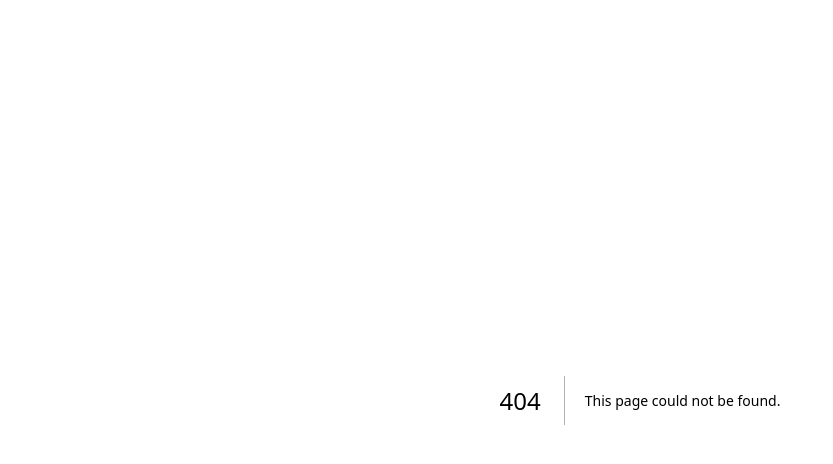
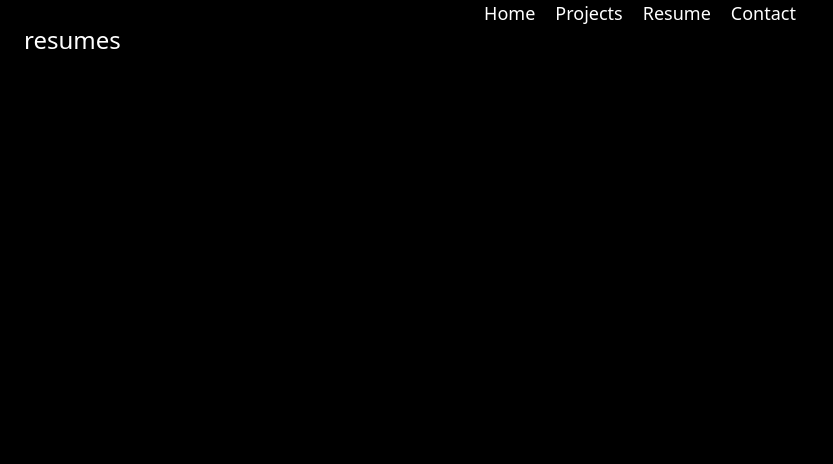
Before and after one commit to sujalcharati/portfolio, a Next.js app: page /Resume in a window 1280 px wide. Before the commit this address had no page. Shown: the top 464 px of the page, without its empty margins (0-833 px from the left). Built offline with nearby package versions, Linux system fonts and the light colour scheme.

Commit message:
navigation projects

```diff
--- /dev/null
+++ b/app/Contact/page..tsx
@@ -0,0 +1,7 @@
+"use client"
+import { Header } from "../components/Header"
+export default function Contact(){
+    return <div>
+           <Header/>
+    </div>
+}
--- a/app/Projects/page.tsx
+++ b/app/Projects/page.tsx
@@ -1,6 +1,8 @@
+import { Header } from "../components/Header"
 import { Projects as ProjectComponent } from "../components/Projects"
 export default function Projects(){
     return <div>
+        <Header/>
         <ProjectComponent />
     </div>
 }
--- /dev/null
+++ b/app/Resume/page.tsx
@@ -0,0 +1,8 @@
+import { Header } from "../components/Header"
+import { Resume as ResumeComponent } from "../components/Resume"
+export default function Resume(){
+    return <div>
+        <Header/>
+        <ResumeComponent />
+    </div>
+}
--- a/app/components/Header.tsx
+++ b/app/components/Header.tsx
@@ -9,7 +9,7 @@ interface HeaderProps {
 export const Header: React.FC<HeaderProps> = ({ style }) => {
     return (
         <div className="text-white" style={style}>
-            <nav>
+            <nav style={{ position: 'fixed', top: 0, width: '100%' }}>
             <ul className="flex items-center justify-center list-none p-0" style={{ backgroundColor: 'black', fontSize: '18px' }}>
             <li className="mr-5"><Link href="/Home">Home</Link></li>
             <li className="mr-5"><Link href="/Projects">Projects</Link></li>
--- a/app/components/Projects.tsx
+++ b/app/components/Projects.tsx
@@ -10,7 +10,7 @@ export const Projects: React.FC = () => {
   ];
 
   return (
-    <div className='text-white'>
+    <div className='bg-black text-white min-h-screen p-6'>
       <h2 className='text-2xl mb-4'>Projects</h2>
       <div className='grid grid-cols-1 md:grid-cols-2 lg:grid-cols-3 gap-4'>
       {projectList.map((project, index) => (
--- /dev/null
+++ b/app/components/Resume.tsx
@@ -0,0 +1,15 @@
+"use client"
+import React from 'react'
+
+export const Resume: React.FC = () => {
+
+
+  return (
+    <div className='bg-black text-white min-h-screen p-6'>
+      <h2 className='text-2xl mb-4'> resumes </h2>
+      <div className='grid grid-cols-1 md:grid-cols-2 lg:grid-cols-3 gap-4'>
+
+      </div>
+    </div>
+  );
+}
--- a/app/page.tsx
+++ b/app/page.tsx
@@ -7,7 +7,7 @@ import Projects from './Projects/page';
 
 export default function Home() {
   return (
-    <div style={{ position: 'relative', height: '100vh', overflow: 'hidden' }}>
+    <div style={{ position: 'relative', minHeight: '100vh', overflow: 'hidden' }}>
       <ThreeScene style={{ position: 'absolute', top: 0, left: 0, width: '100%', height: '100%', zIndex: -1 }} />
       <Header style={{ position: 'relative', zIndex: 1, backgroundColor: 'rgba(255, 255, 255, 0.8)' }} />
 
```
Also changed, not shown: app/components/Contact.tsx (added). Lines whose indentation alone changed are shown as unchanged.
